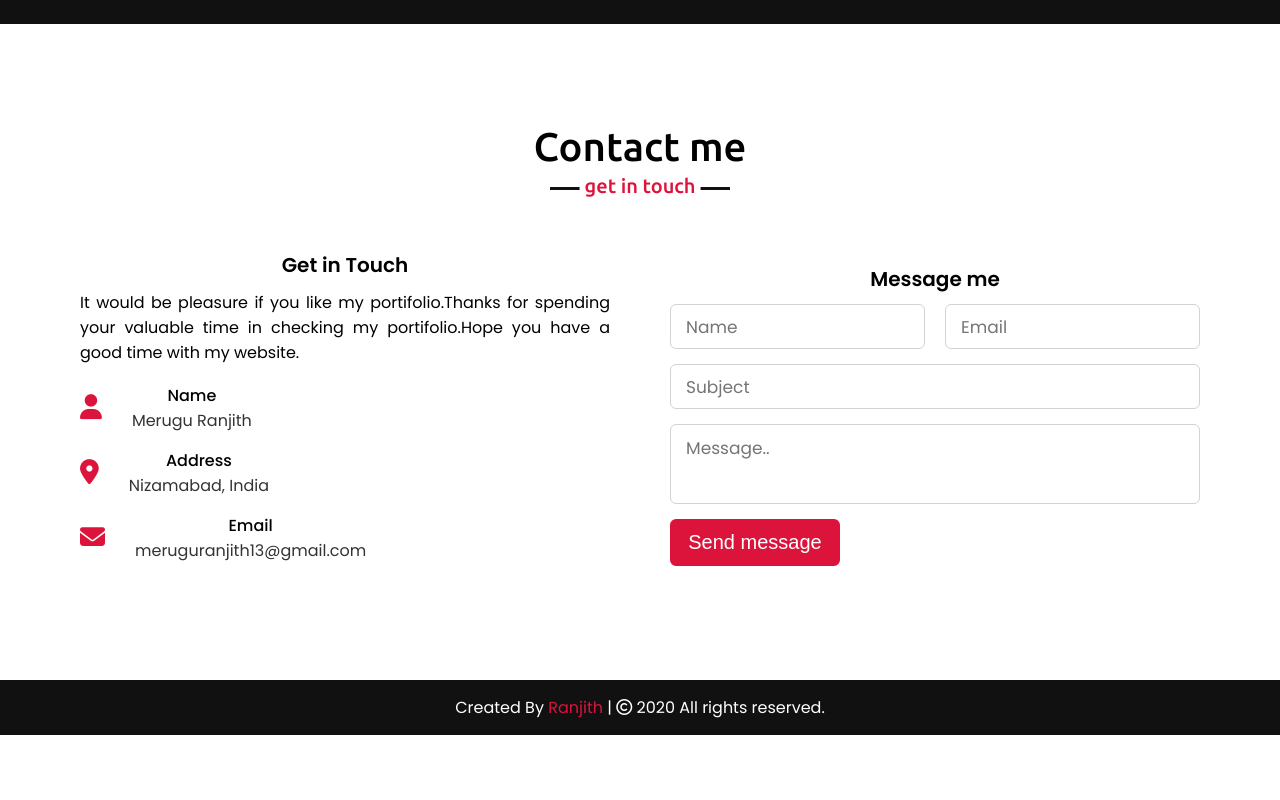
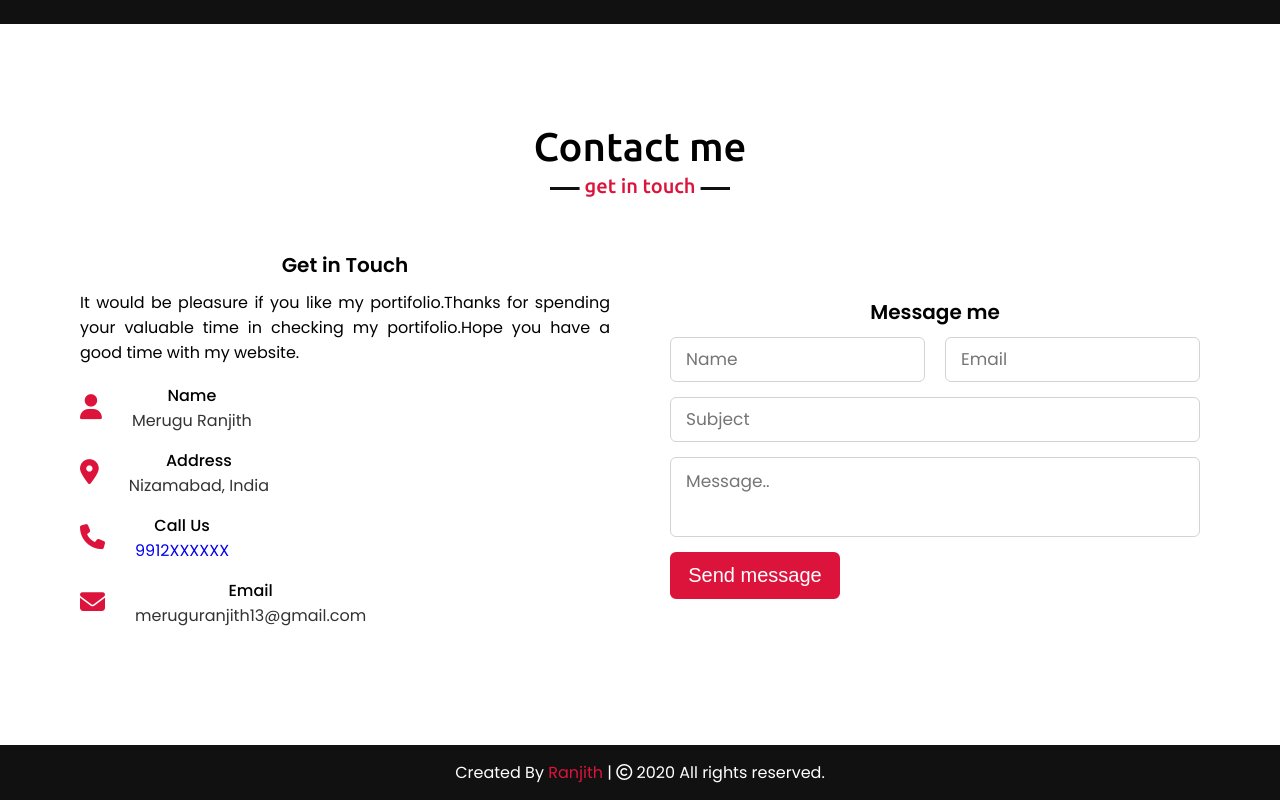
Before and after one commit to MeruguRanjith/Merugu.Ranjith, a plain HTML site: page index.html in a window 1280 px wide. Shown: the part 3725-4525 px from the top of the page. Before the commit the page ends 4460 px from the top, so only its background shows below. Drawn offline with nearby package versions, Linux system fonts and the light colour scheme.

Commit message:
Update index.html

```diff
--- a/index.html
+++ b/index.html
@@ -212,13 +212,13 @@
                                 <div class="sub-title">Nizamabad, India</div>
                             </div>
                         </div>
-<!--                         <div class="row">
+                        <div class="row">
                             <i class="fas fa-phone"></i>
-                            <!-- <i class=""></i> -->
-<!--                             <div class="info">
+                             <i class=""></i>
+                            <div class="info">
                                 <div class="head">Call Us</div>
                                 <a href="tel:9912332530">9912XXXXXX</a></div>
-                            </div> -->
+                            </div>
                         <div class="row">
                             <i class="fas fa-envelope"></i>
                             <div class="info">
```
